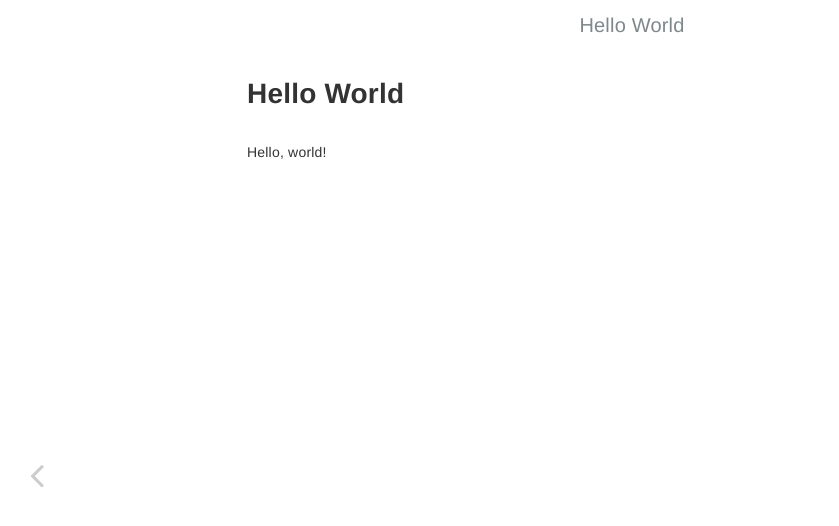
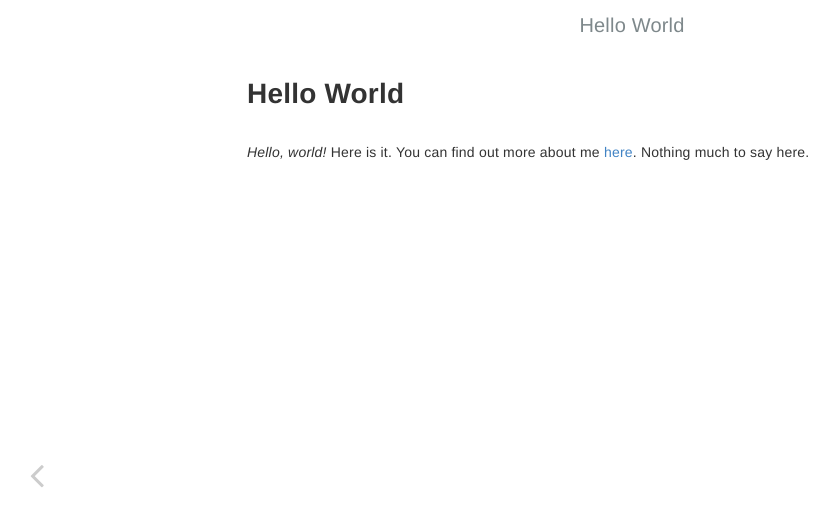
Before and after one commit to mp1994/mp1994.github.io, a Jekyll site: the page built from _posts/2022-02-21-hello-world.md, in a window 1280 px wide. Shown: the top 526 px of the page, without its empty margins (8-847 px from the left). Built offline with Jekyll 4.4.1, drawn with Linux system fonts in a browser that asks for light colours.

Commit message:
Hello world post

```diff
--- a/_posts/2022-02-21-hello-world.md
+++ b/_posts/2022-02-21-hello-world.md
@@ -7,4 +7,4 @@ layout: post
 published: true
 ---
 
-Hello, world!
+_Hello, world!_ Here is it. You can find out more about me [here]({{site.url}}/pages/whoami). Nothing much to say here.
```
